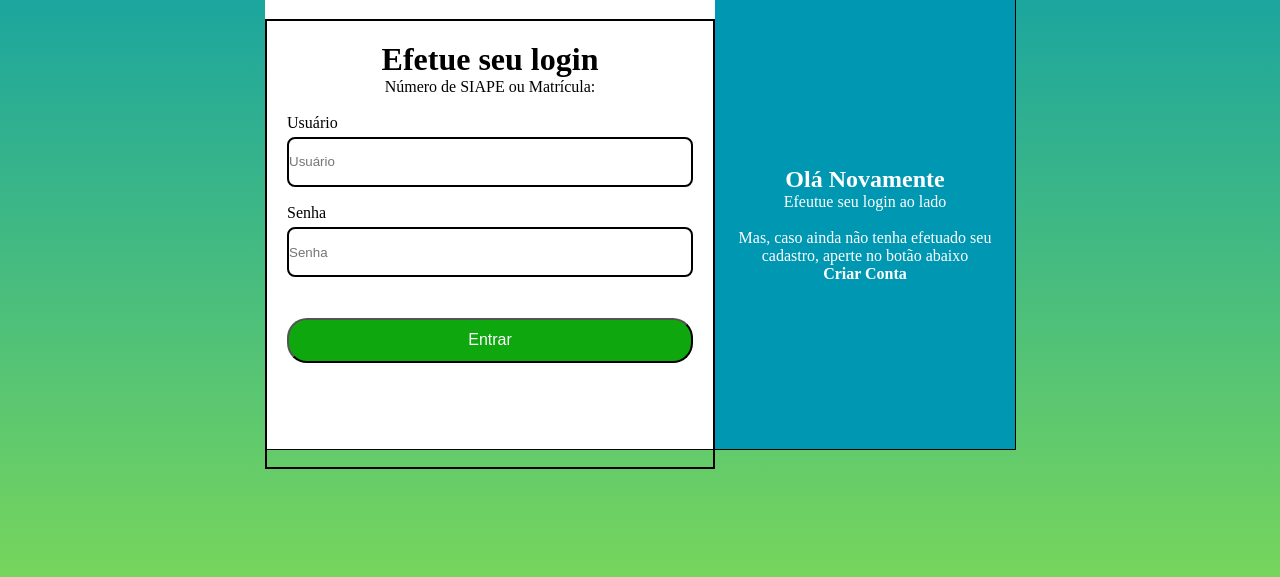
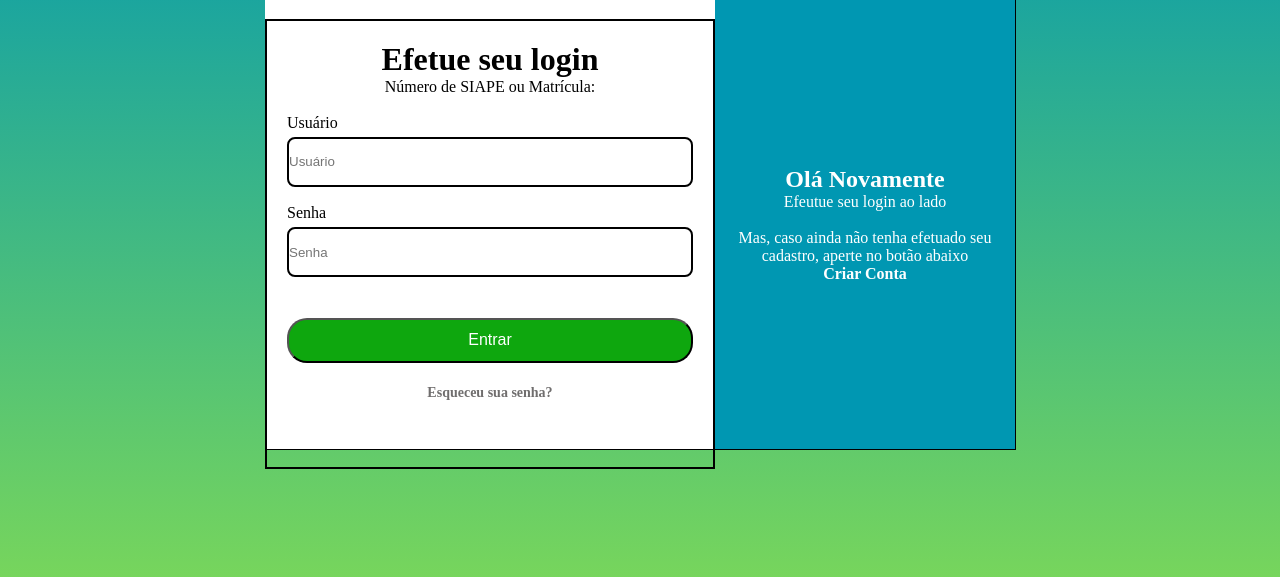
Before and after one commit to IanMRS/PI_Paranhos_Fabinho, a PHP site: page /LOGIN/index.html in a window 1280 px wide. Shown: the part 176-753 px from the top of the page. Run offline with PHP 8.4, Linux system fonts and the light colour scheme; some libraries are stand-ins or nearby versions.

Commit message:
Update style.css

```diff
--- a/PROJETO INTEGRADOR/CSS/style.css
+++ b/PROJETO INTEGRADOR/CSS/style.css
@@ -93,7 +93,7 @@ cursor: pointer;
 }
 .links a{
   font-size: 14px;
-  color: #ffffff;
+  color: #706e6e;
   text-decoration: none;
   font-weight: 600;
 }
```
